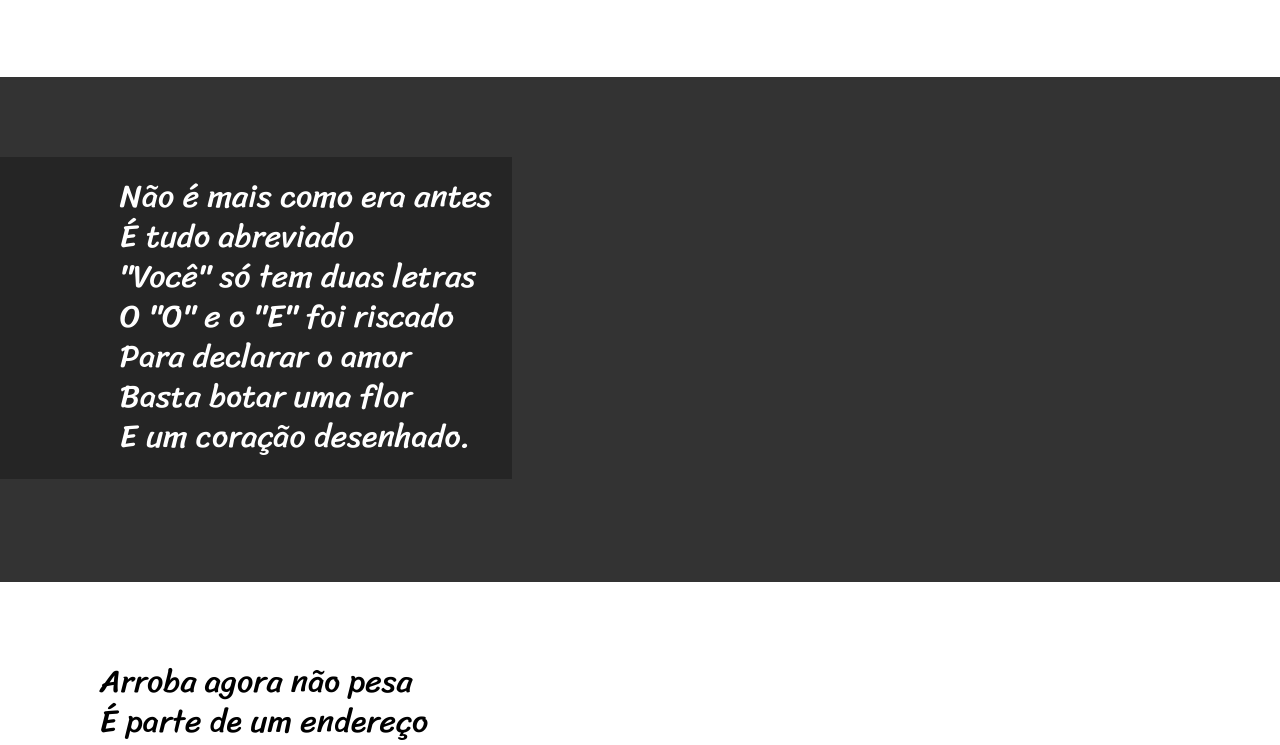
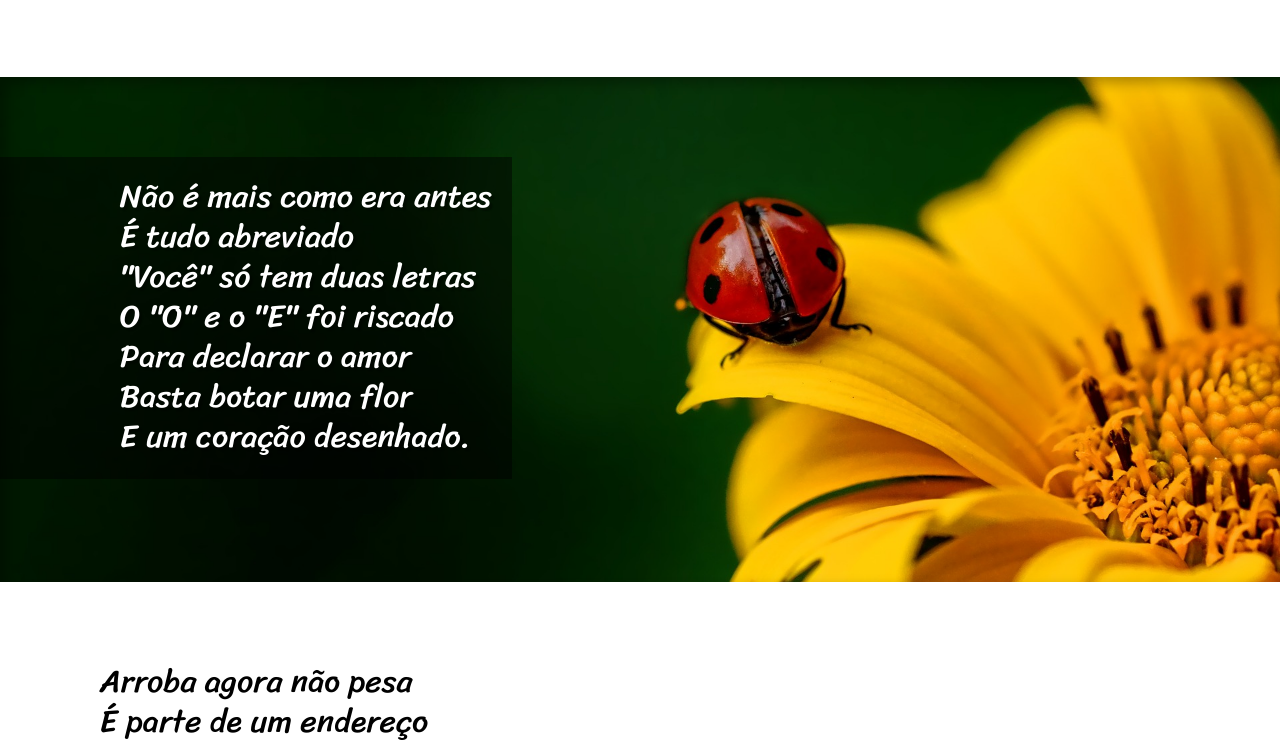
Before and after one commit to Estudo0/desafios_html_css, a plain HTML site: page d11/index.html in a window 1280 px wide. Shown: the part 628-1373 px from the top of the page. Drawn offline with Linux system fonts and the light colour scheme.

Commit message:
finalizado

```diff
--- a/d11/index.html
+++ b/d11/index.html
@@ -29,7 +29,7 @@
     </section>
 
 
-    <section class="imagem">
+    <section class="imagem img01"  >
         <pre>
             Não é mais como era antes
             É tudo abreviado
@@ -66,7 +66,7 @@
     </section>
 
 
-    <section class="imagem">
+    <section class="imagem img02" >
         <pre>
             Tenho saudade das cartas
             Escritas com a própria mão
--- a/d11/style/style.css
+++ b/d11/style/style.css
@@ -92,14 +92,38 @@ section.normal {
 section.imagem {
     background-color: rgb(51, 51, 51) ;
     color: white;
+    box-shadow: inset 6px 6px 13px 0px rgba(0, 0, 0, 0.308);
+    background-size: cover;
 }
 
 section.imagem > pre {
     display: inline-block;
     /* fará o conteudo dentro se ajustar com o tamanho da tela */
-    background-color: rgba(0, 0, 0, 0.274);
+    background-color: rgba(0, 0, 0, 0.486);
     height: 282px;
     padding: 20px;
+    text-shadow: 3px 3px 1px rgba(0, 0, 0, 0.308);
+}
+
+/* as section com os id jundo  às configurações da saction padding-top/bottom   permite a formação do efeito paralaxi*/
+section.img01 {
+    background-image: url('../imagens/background001.jpg');
+    background-repeat: no-repeat;
+    /* toda imagem inseirda será repitida até ocupar todo espaço disponível.
+    No-repeat inpedirá isto. */
+
+    /* A áread do conteúdo será totamente coberta, porem algumas partes das imagems podem são ser visíveis */
+    background-attachment: fixed ;
+    background-position: right center;
+}
+
+section.img02 {
+    background-image: url('../imagens/background002.jpg');
+    background-repeat: no-repeat;
+
+    background-attachment: fixed ;
+
+    background-position: right center;
 }
 
 footer {
```
